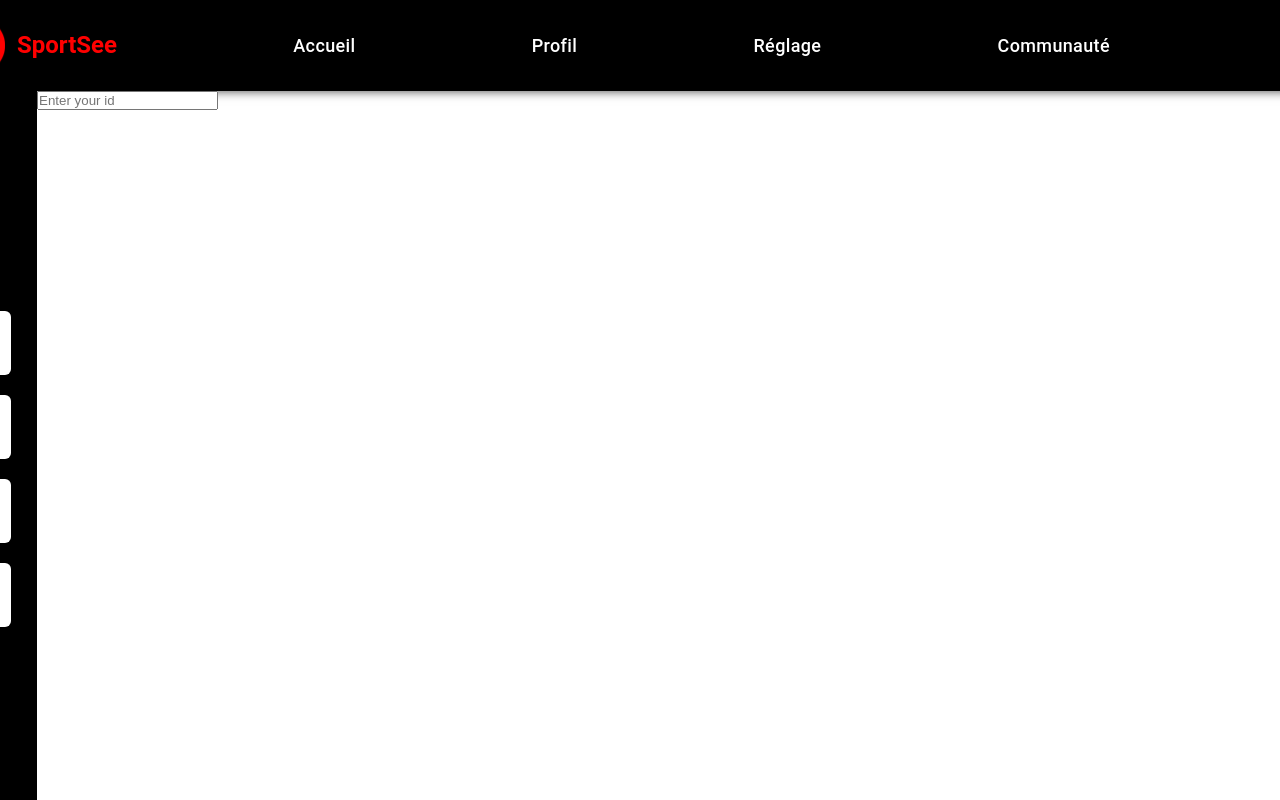
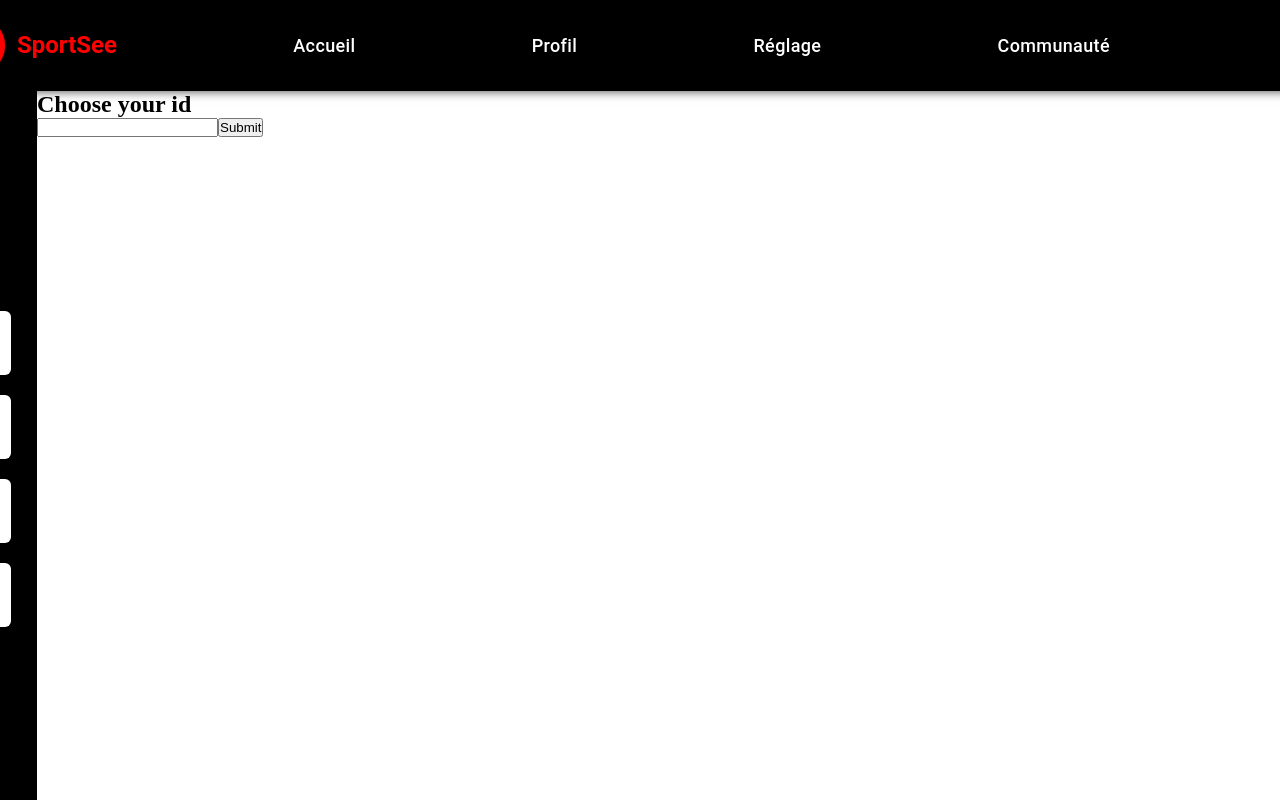
Before and after one commit to beyondnaxos/SportSee, a React (Vite) app: page / in a window 1280 px wide. Shown: the top 800 px of the page. Built offline with nearby package versions, Linux system fonts and the light colour scheme.

Commit message:
navigate on id

```diff
--- a/src/App.jsx
+++ b/src/App.jsx
@@ -12,6 +12,7 @@ function App() {
   // eslint-disable-next-line no-unused-vars
   const [currentUser, setCurrentUser] = useState({ id: 18 });
 
+  console.log(currentUser)
 
   return (
     <BrowserRouter>
@@ -20,7 +21,7 @@ function App() {
       <section className="main">
         <SideBar />
         <AuthContext.Provider value={currentUser}>
-        <Routing />
+        <Routing setCurrentUser={setCurrentUser} />
         </AuthContext.Provider>
       </section>
     </BrowserRouter>
--- a/src/Routing/Routing.jsx
+++ b/src/Routing/Routing.jsx
@@ -5,14 +5,14 @@ import IdChoose from '../components/IdChoose/IdChoose'
 import { AuthContext } from '../../service/context.js';
 // import Home from './components/Home/Home'
 
-export default function Routing() {
+export default function Routing(props) {
 
   const userContext = useContext(AuthContext);
 
   return (
     <Routes>
       {/* default route for choosing id */}
-      <Route path="/" element={<IdChoose />} />
+      <Route path="/" element={<IdChoose setCurrentUser={props.setCurrentUser} />} />
       <Route path={"/user/" + userContext.id }  element={<DashView />} />
     </Routes>
   )
--- a/src/components/IdChoose/IdChoose.jsx
+++ b/src/components/IdChoose/IdChoose.jsx
@@ -1,8 +1,33 @@
-function IdChoose() {
+import { useState, useContext } from "react"
+import { useNavigate } from "react-router-dom";
+import { AuthContext } from "../../../service/context.js";
+
+function IdChoose(props) {
+
+  const userContext = useContext(AuthContext);
+
+  const [id, setId] = useState('')
+
+  const navigate = useNavigate();
+
+  const handleChange = (e) => {
+    setId(e.target.value)
+  }
+
+  const handleSubmit = (e) => {
+    e.preventDefault()
+    console.log(id)
+    props.setCurrentUser({ id: id })
+    navigate('/user/' + id)
+  }
+
 
   return (
     <div>
-      <input className='getid' type="text" placeholder="Enter your id"  />
+      <h1>Choose your id</h1>
+      <input type="text" value={id} onChange={(e) => handleChange(e)} />
+      <button className='getid' onClick={(e) => handleSubmit(e)}>Submit</button>
+
     </div>
   )
 }
```
